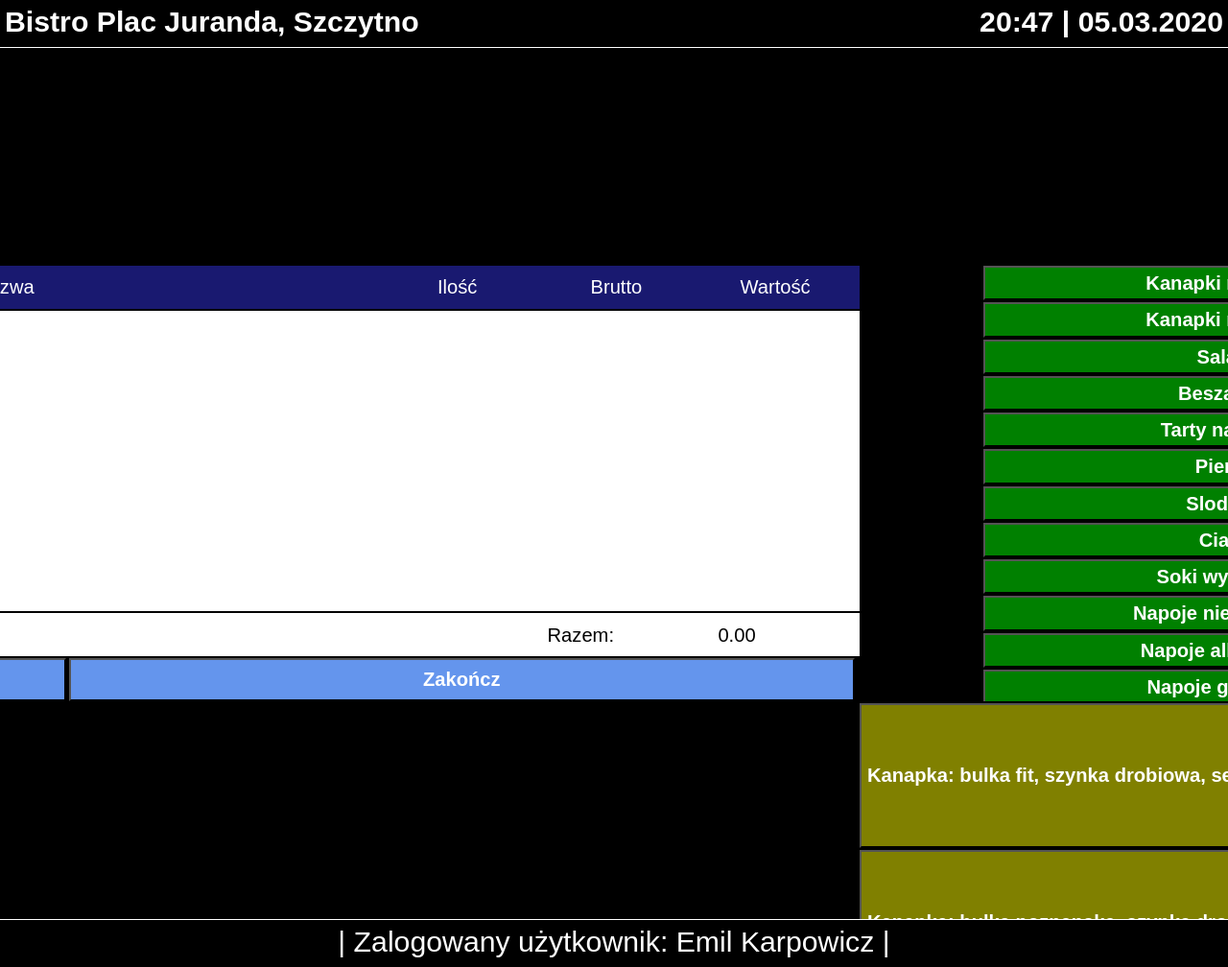
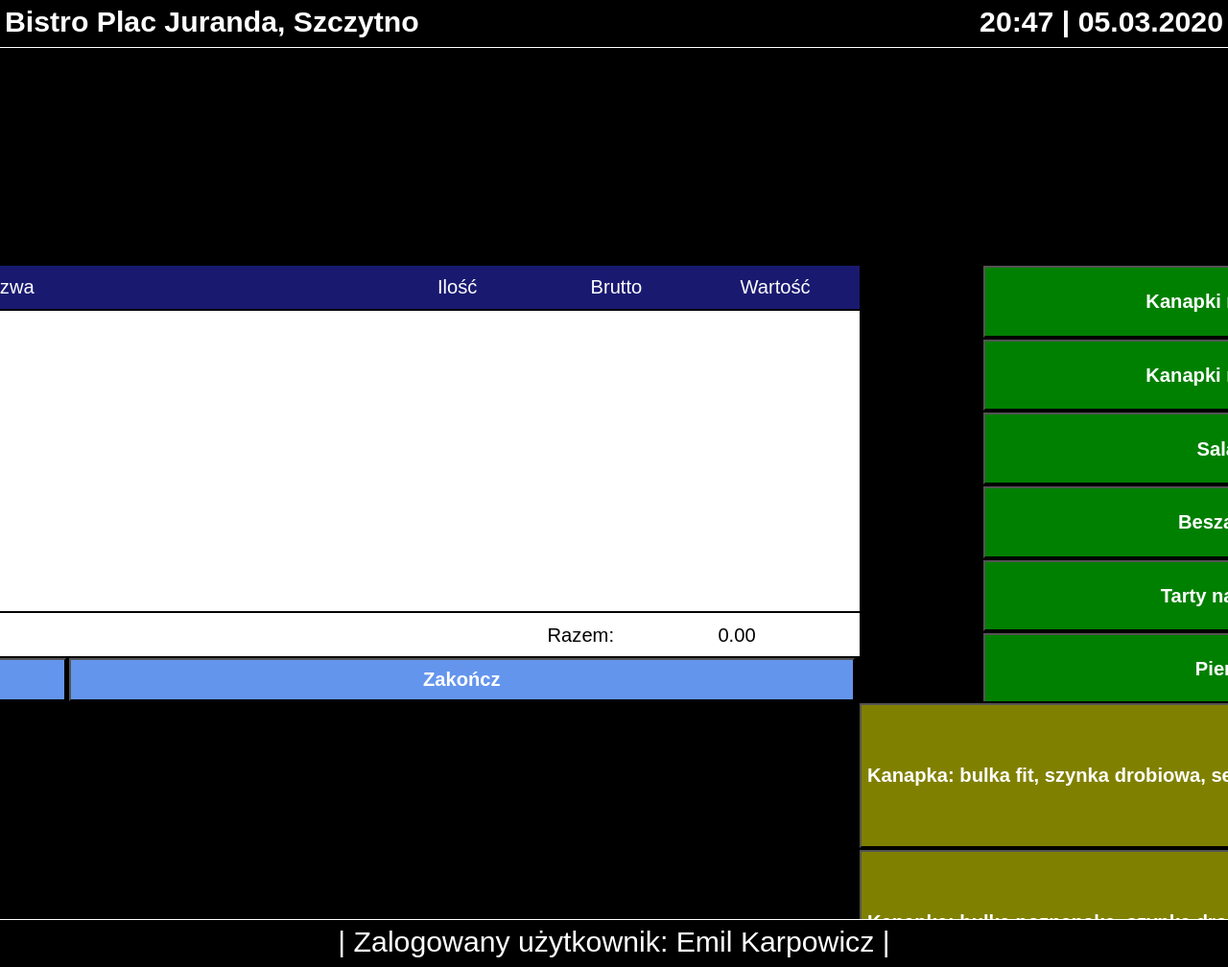
Before and after one commit to eMIKARp/bistro-management-tool-app, a Django app: page /bistro/panel_transakcji in a window 1280 px wide. Shown: the whole page at 96% size. Run offline with Django 3.2, Linux system fonts and the light colour scheme; a user stored in the database is signed in; data comes from the database, SQL or seed files in the repository; some libraries are stand-ins or nearby versions.

Commit message:
Another commit

```diff
--- a/static/css/BistroManagementToolApp/styles_transaction_page.css
+++ b/static/css/BistroManagementToolApp/styles_transaction_page.css
@@ -199,7 +199,6 @@
     .group_item {
         display: flex;
         flex-direction: row;
-        #sdf
         height: 7.4vh;
         width: 100%;
 
```
